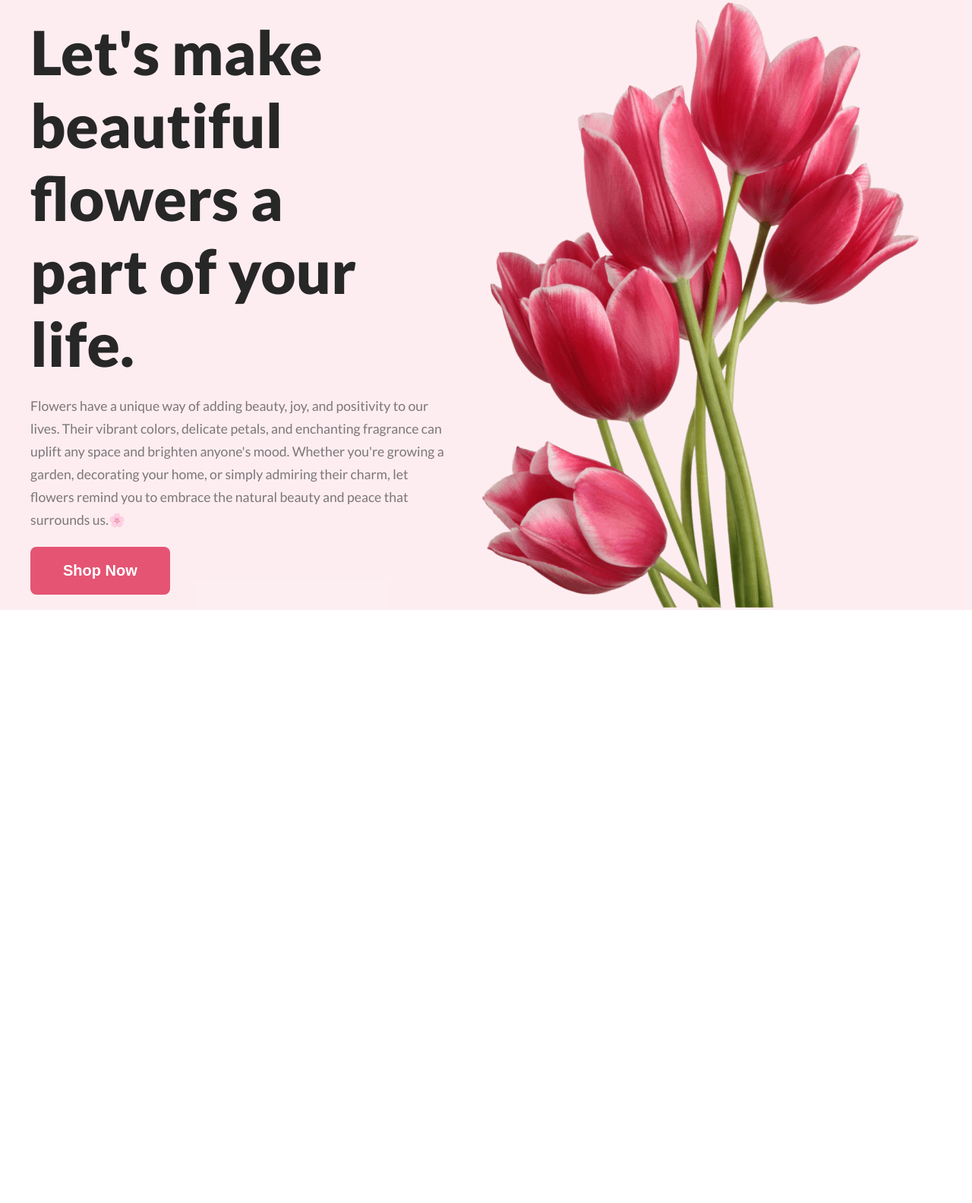
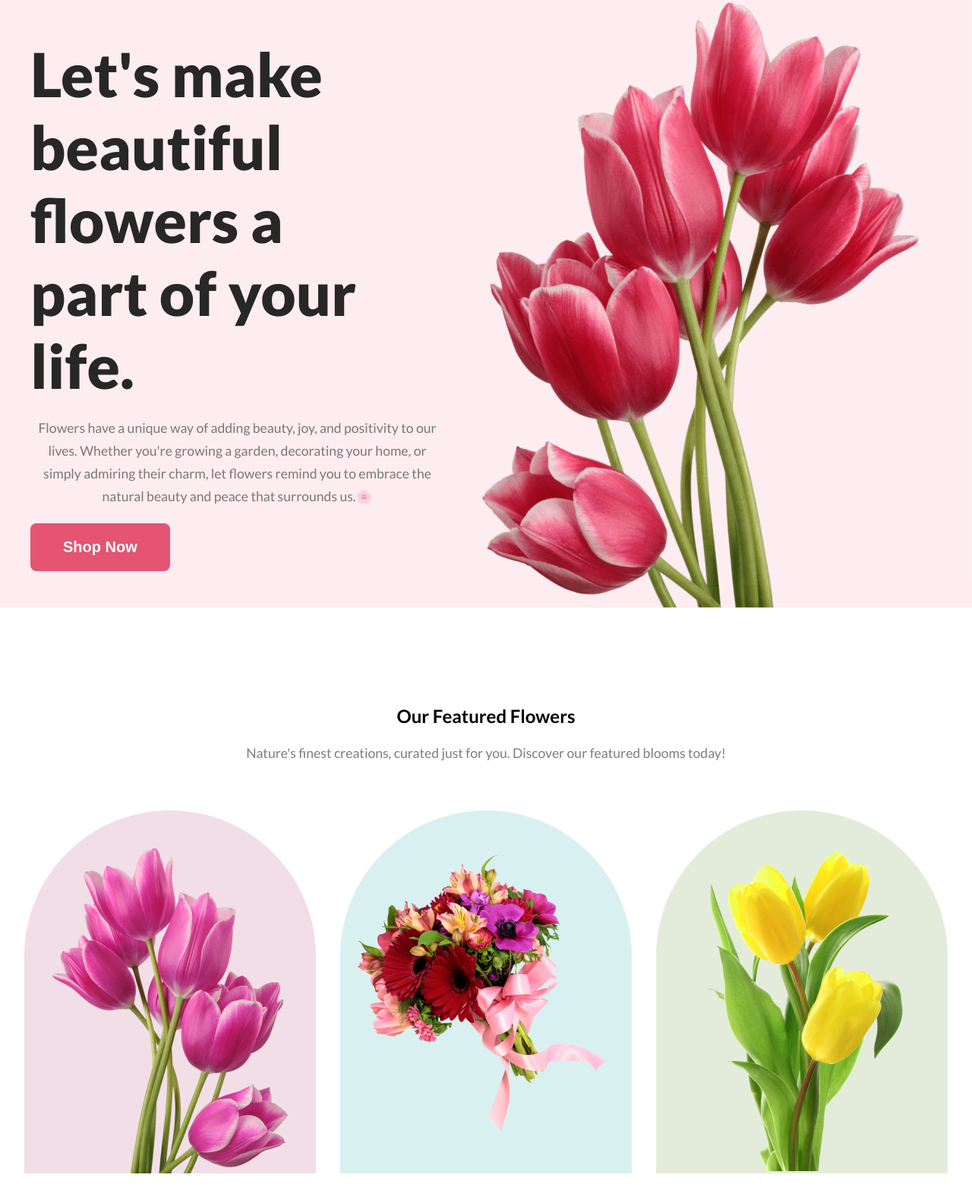
Before and after one commit to shihabuddin-dev/fresh-flower-shop, a plain HTML site: page index.html in a window 1280 px wide. Shown: the whole page at 76% size. Before the commit the page ends 803 px from the top, so only its background shows below. Drawn offline with Linux system fonts and the light colour scheme.

Commit message:
added featured section

```diff
--- a/index.html
+++ b/index.html
@@ -7,17 +7,27 @@
     <link rel="stylesheet" href="style/style.css">
 </head>
 <body>
-    <header class="hero">
+    <header class="hero display-flex">
         <div>
             <h1 class="hero-title">Let's make <br> beautiful flowers a <br> part of your life.</h1>
-            <p class="section-description">Flowers have a unique way of adding beauty, joy, and positivity to our lives. Their vibrant colors, delicate petals, and enchanting fragrance can uplift any space and brighten anyone's mood. Whether you're growing a garden, decorating your home, or simply admiring their charm, let flowers remind you to embrace the natural beauty and peace that surrounds us.🌸</p>
+            <p class="section-description">Flowers have a unique way of adding beauty, joy, and positivity to our lives. Whether you're growing a garden, decorating your home, or simply admiring their charm, let flowers remind you to embrace the natural beauty and peace that surrounds us.🌸</p>
             <button class="btn">Shop Now</button>
         </div>
-        <div><img src="images/hero.png" alt=""></div>
+        <div class="hero-img"><img src="images/hero.png" alt=""></div>
 
     </header>
     <main>
+        <!-- Featured Section  -->
+         <section class="feature">
+            <h2 class="section-tite">Our Featured Flowers</h2>
+            <p class="section-description">Nature's finest creations, curated just for you. Discover our featured blooms today!</p>
+            <div class="feature-flower display-flex">
+                <div class="feature-flower1 display-flex"><img src="images/1.png" alt=""></div>
+                <div class="feature-flower2 display-flex"><img src="images/2.png" alt=""></div>
+                <div class="feature-flower3 display-flex"><img src="images/3.png" alt=""></div>
 
+            </div>
+         </section>
     </main>
     <footer>
 
--- a/style/style.css
+++ b/style/style.css
@@ -1,5 +1,4 @@
 @import url('https://fonts.googleapis.com/css2?family=Lato:ital,wght@0,100;0,300;0,400;0,700;0,900;1,100;1,300;1,400;1,700;1,900&display=swap');
-
 
 * {
     margin: 0;
@@ -13,6 +12,11 @@ body {
     box-sizing: border-box;
 }
 
+.hero,
+section {
+    margin-bottom: 128px;
+}
+
 .hero {
     background: rgba(229, 84, 115, 0.1);
     display: flex;
@@ -20,9 +24,23 @@ body {
     align-items: center;
     gap: 20px;
     padding: 0 40px;
+    text-align: left;
+}
+.hero-img{
+    width: 635px;
+height: 800px;
+}
+.hero-img img{
+    height: 100%;
+}
+/* Common  */
+.section-title {
+    color: rgb(39, 39, 39);
+    font-size: 2.5rem;
+    font-weight: 800;
+    line-height: 48px;
 }
 
-/* Common  */
 .section-description {
     color: rgba(39, 39, 39, 0.6);
     font-size: 1.1rem;
@@ -40,8 +58,15 @@ body {
     font-weight: 700;
     border: none;
 }
+.display-flex{
+    display: flex;
+}
+/* hero section styles */
+.feature h2,
+p {
+    text-align: center;
+}
 
-/* hero section styles */
 .hero-title {
     color: rgb(39, 39, 39);
     font-size: 5rem;
@@ -49,14 +74,61 @@ body {
     line-height: 96px;
 }
 
+/* feature section styles */
+.feature-flower {
+    padding-top: 40px;
+   justify-content: space-evenly;
+
+
+}
+
+.feature-flower1,
+.feature-flower2,
+.feature-flower3 {
+    width: 30%;
+    height: auto;
+    border-radius: 300px 300px 0px 0px;
+
+}
+
+.feature-flower1{
+    background: rgba(167, 33, 98, 0.15);
+    align-items: center;
+    justify-content: center;
+    padding-top: 50px;
+}
+.feature-flower2{
+    background: rgba(5, 151, 160, 0.15);
+    align-items: center;
+    justify-content: center;
+
+}
+.feature-flower3{
+    background: rgba(71, 125, 17, 0.15);
+    align-items: center;
+    justify-content: center;
+}
+
+
+/* Media query for small device */
+@media only screen and (max-width:576px) {
+    .hero {
+        flex-direction: column;
+        text-align: center;
+    }
+    .feature-flower{
+        display: grid;
+        grid-template-columns: auto;
+        gap: 50px;
+    }
+    .feature-flower1,
+.feature-flower2,
+.feature-flower3 {
+    width: 100%;
+    height: auto;
 
 
 
-
-@media only screen and (max-width:576px){
-    .hero{
-        flex-direction: column;
-        text-align: center;
-    }
+}
 
 }
```
